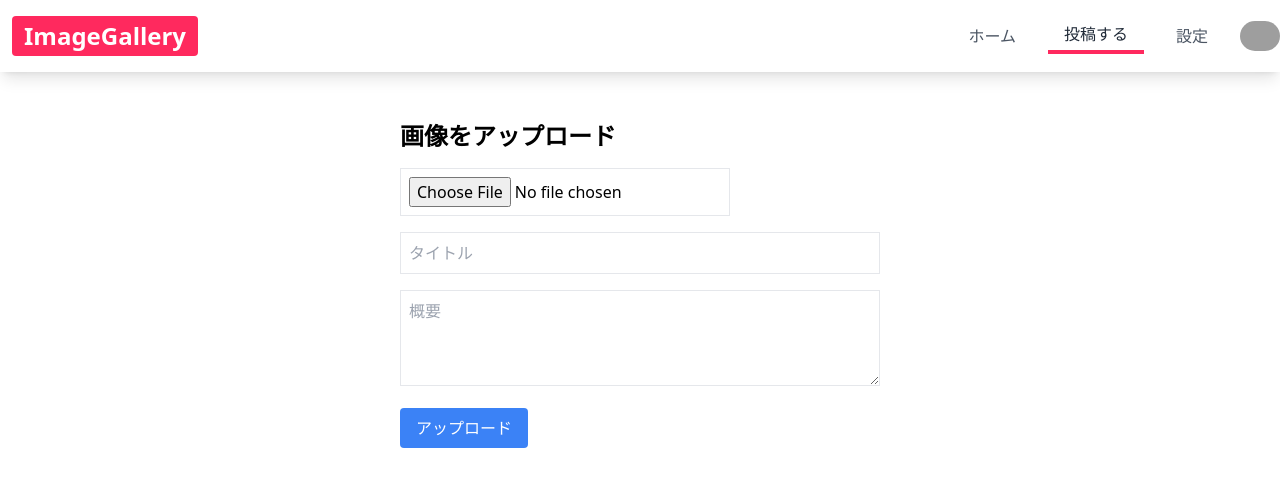
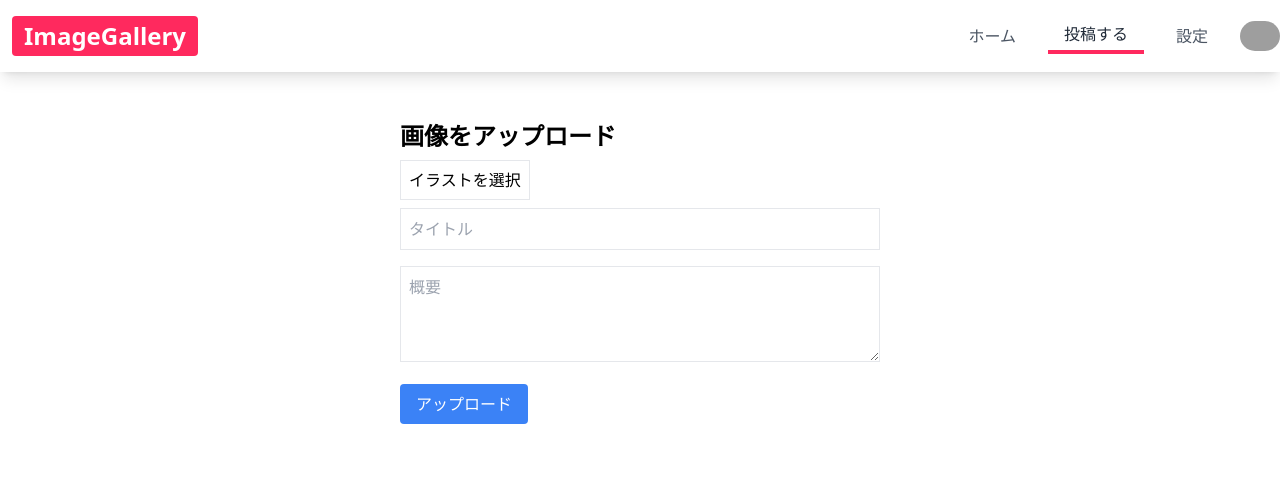
Before and after one commit to shi0n0/Image-Gallery, a Next.js app: page /upload in a window 1280 px wide. Shown: the top 486 px of the page. Built offline with nearby package versions, Linux system fonts and the light colour scheme; no server answers; grey boxes are pictures that could not be loaded.

Commit message:
inputを隠してラベルで選択するように改良

```diff
--- a/src/app/upload/page.tsx
+++ b/src/app/upload/page.tsx
@@ -55,7 +55,7 @@ const UploadFile = async (formData: FormData) => {
     console.error("データベースエラー:", databaseError.message);
   } else {
     console.log("データベースにデータを挿入しました。");
-    redirect("/dashboard")
+    redirect("/dashboard");
   }
 };
 
@@ -63,11 +63,16 @@ const UploadFile = async (formData: FormData) => {
     <form action={UploadFile} className="max-w-lg mx-auto mt-8 p-4">
       <h1 className="text-2xl font-semibold mb-4">画像をアップロード</h1>
       <div className="mb-4">
+        <label htmlFor="file" className="border p-2 cursor-pointer">
+          イラストを選択
+        </label>
         <input
           type="file"
           name="file"
+          id="file"
           accept="image/*"
           className="border p-2"
+          hidden
         />
       </div>
       <div className="mb-4">
```
